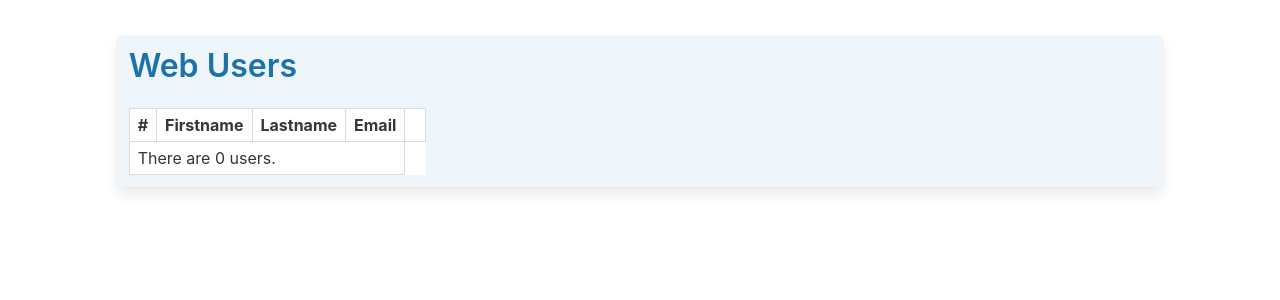
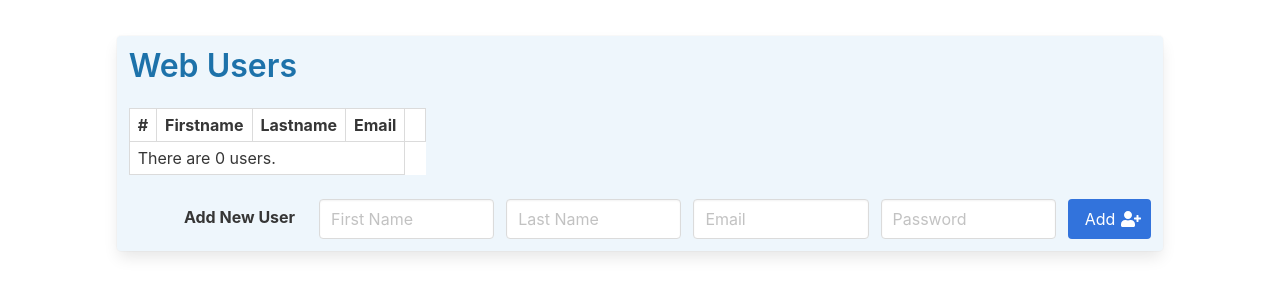
Before and after one commit to AliceEHZz/comp2350-week10-A01332658, a Node server app: page / in a window 1280 px wide. Shown: the top 300 px of the page. Run offline with Node 20, Linux system fonts and the light colour scheme; data that the repository does not hold is empty; some libraries are stand-ins or nearby versions.

Commit message:
sequelize code added for web_user

```diff
--- a/databaseConnection.js
+++ b/databaseConnection.js
@@ -13,8 +13,8 @@ const dbConfigQoddi = {
 const dbConfigLocal = {
   host: "localhost",
   user: "root",
-  password: "Password",
-  database: "database1",
+  password: "SQLJ?~3u%COMP2350zx7DxYeGm+",
+  database: "web_user",
   multipleStatements: false,
 };
 
--- a/package.json
+++ b/package.json
@@ -9,7 +9,9 @@
 		"express": "^4.17.1",
 		"mysql": "^2.18.1",
 		"mysql2": "^2.1.0",
-		"nodemon": "^2.0.7"
+		"nodemon": "^2.0.7",
+		"sequelize": "^6.29.2",
+		"uuid": "^9.0.0"
 	},
 	"author": "Patrick",
 	"license": "ISC"
--- a/routes/router.js
+++ b/routes/router.js
@@ -1,22 +1,76 @@
-const router = require('express').Router();
-const database = include('databaseConnection');
-const dbModel = include('databaseAccessLayer');
+const router = require("express").Router();
+// const database = include('databaseConnection');
+// const dbModel = include('databaseAccessLayer');
 //const dbModel = include('staticData');
+const userModel = include("models/web_user");
 
-router.get('/', async (req, res) => {
-	console.log("page hit");
-
-	try {
-		const result = await dbModel.getAllUsers();
-		res.render('index', {allUsers: result});
-
-		//Output the results of the query to the Heroku Logs
-		console.log(result);
-	}
-	catch (err) {
-		res.render('error', {message: 'Error reading from MySQL'});
-		console.log("Error reading from mysql");
-	}
+router.get("/", async (req, res) => {
+  console.log("page hit");
+  try {
+    const users = await userModel.findAll({
+      attributes: ["web_user_id", "first_name", "last_name", "email"],
+    }); //{where: {web_user_id: 1}}
+    if (users === null) {
+      res.render("error", { message: "Error connecting to MySQL" });
+      console.log("Error connecting to userModel");
+    } else {
+      console.log(users);
+      res.render("index", { allUsers: users });
+    }
+  } catch (ex) {
+    res.render("error", { message: "Error connecting to MySQL" });
+    console.log("Error connecting to MySQL");
+    console.log(ex);
+  }
 });
 
+// router.get("/", async (req, res) => {
+//   console.log("page hit");
+
+//   try {
+//     const result = await dbModel.getAllUsers();
+//     res.render("index", { allUsers: result });
+
+//     //Output the results of the query to the Heroku Logs
+//     console.log(result);
+//   } catch (err) {
+//     res.render("error", { message: "Error reading from MySQL" });
+//     console.log("Error reading from mysql");
+//   }
+// });
+
+// router.post("/addUser", async (req, res) => {
+//   console.log("form submit");
+//   console.log(req.body);
+//   try {
+//     const success = await dbModel.addUser(req.body);
+//     if (success) {
+//       res.redirect("/");
+//     } else {
+//       res.render("error", { message: "Error writing to MySQL" });
+//       console.log("Error writing to MySQL");
+//     }
+//   } catch (err) {
+//     res.render("error", { message: "Error writing to MySQL" });
+//     console.log("Error writing to MySQL");
+//     console.log(err);
+//   }
+// });
+
+// router.get("/deleteUser", async (req, res) => {
+//   console.log("delete user");
+//   console.log(req.query);
+//   let userId = req.query.id;
+//   if (userId) {
+//     const success = await dbModel.deleteUser(userId);
+//     if (success) {
+//       res.redirect("/");
+//     } else {
+//       res.render("error", { message: "Error writing to MySQL" });
+//       console.log("Error writing to mysql");
+//       console.log(err);
+//     }
+//   }
+// });
+
 module.exports = router;
--- a/views/index.ejs
+++ b/views/index.ejs
@@ -1,10 +1,12 @@
 <!DOCTYPE html>
 <html>
+
 <head>
-		<meta charset="utf-8"/>
+	<meta charset="utf-8" />
 	<link rel="stylesheet" href="bulma.min.css">
 	<script defer src="https://use.fontawesome.com/releases/v5.3.1/js/all.js"> </script>
 </head>
+
 <body>
 	<section class="section">
 		<div class="maincolumns columns is-desktop is-vcentered">
@@ -27,9 +29,15 @@
 							<% let i=0; %>
 								<% for(i=0; i < allUsers.length; i++) { %>
 									<tr>
-								<td><%= allUsers[i].first_name %></td>
-								<td><%= allUsers[i].last_name %></td>
-								<td><%= allUsers[i].email %></td>
+										<td>
+											<%= allUsers[i].first_name %>
+										</td>
+										<td>
+											<%= allUsers[i].last_name %>
+										</td>
+										<td>
+											<%= allUsers[i].email %>
+										</td>
 										<td><a href="/deleteUser?id=<%= allUsers[i].web_user_id %>">
 												<span class="icon is-small">
 													<i class="fas fa-user-times"></i>
@@ -38,15 +46,56 @@
 									</tr>
 									<% } %>
 										<tfoot>
-								<tr> <td colspan="4">
+											<tr>
+												<td colspan="4">
 													There are <%= i %> users.
-								</td> </tr>
+												</td>
+											</tr>
 										</tfoot>
 						</table>
 					</div>
 					<% } %>
+
+						<form action="/addUser" method="post">
+							<div class="field is-horizontal">
+								<div class="field-label is-normal">
+									<label class="label">Add New User</label>
+								</div>
+								<div class="field-body">
+									<div class="field">
+										<p class="control is-expanded">
+											<input name="first_name" class="input" type="text" placeholder="First Name">
+										</p>
+									</div>
+									<div class="field">
+										<p class="control is-expanded">
+											<input name="last_name" class="input" type="text" placeholder="Last Name">
+										</p>
+									</div>
+									<div class="field">
+										<p class="control is-expanded">
+											<input name="email" class="input" type="email" placeholder="Email">
+										</p>
+									</div>
+									<div class="field">
+										<p class="control is-expanded">
+											<input name="password" class="input" type="password" placeholder="Password">
+										</p>
+									</div>
+									<div class="field">
+										<button class="button is-link">
+											<span>Add</span>
+											<span class="icon is-small">
+												<i class="fas fa-user-plus"></i>
+											</span>
+										</button>
+									</div>
+								</div>
+							</div>
+						</form>
 			</div>
 		</div>
 	</section>
 </body>
+
 </html>
```
Also changed, not shown: databaseConnectionSequelize.js (added, +11 -0 lines), models/web_user.js (added, +25 -0 lines), 1 other file. Lines whose indentation alone changed are shown as unchanged.
